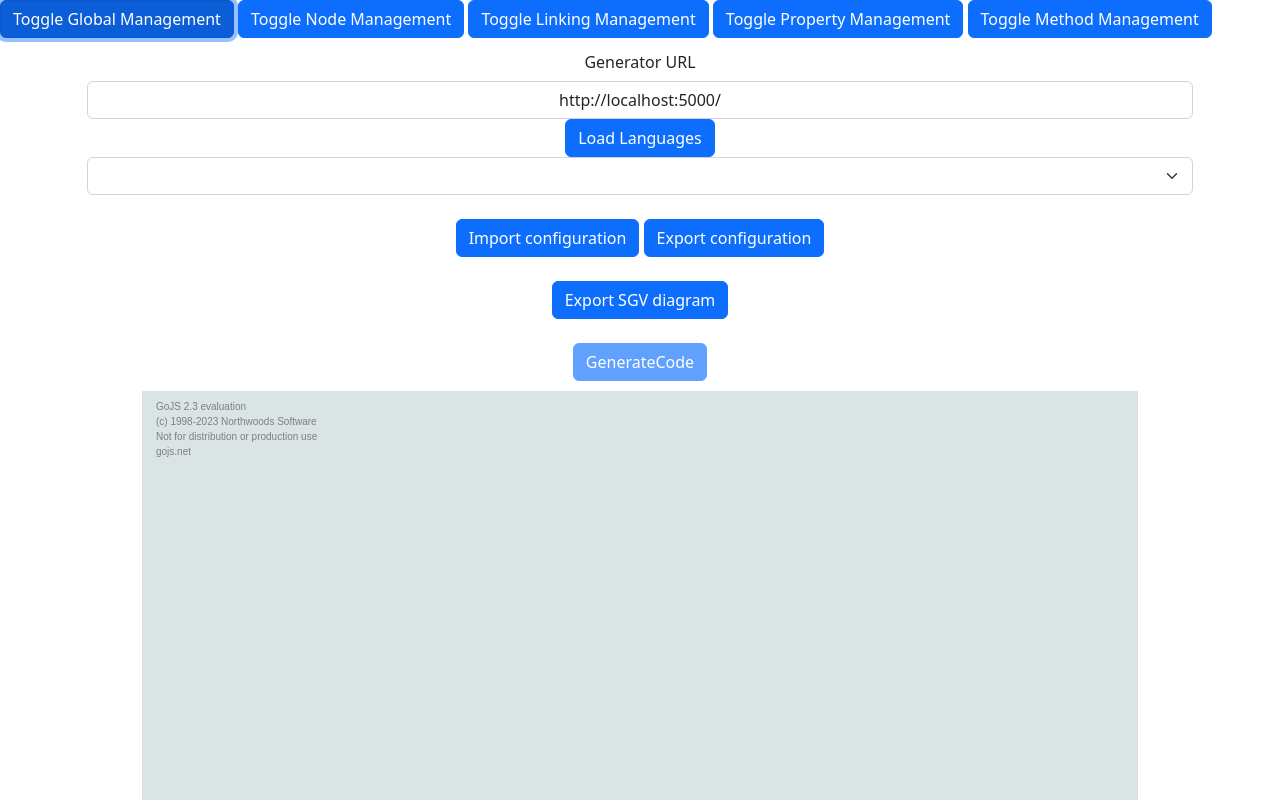
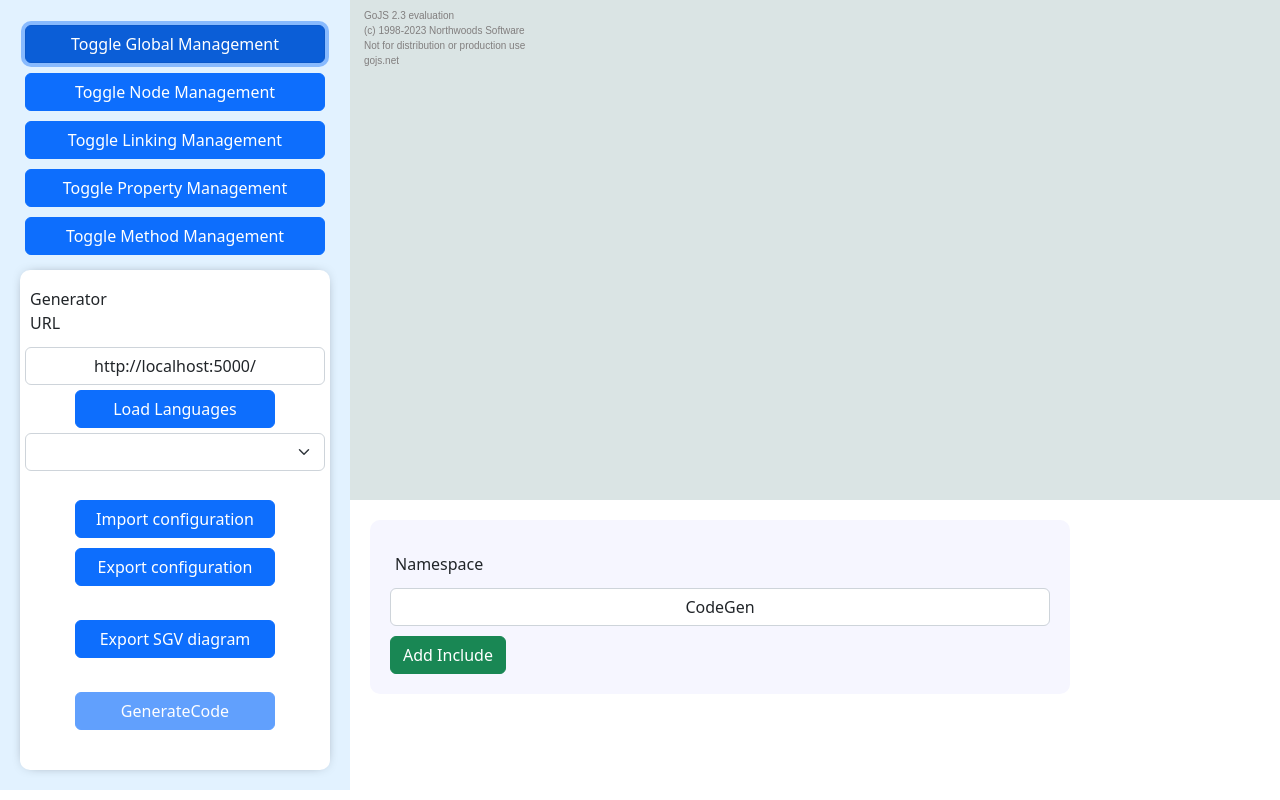
Before and after one commit to jkonvicka/CodeGenerator, a plain HTML site: page Client/index.html in a window 1280 px wide. Both pictures are taken after a click on the button "Toggle Global Management". Shown: the top 800 px of the page. Drawn offline with Linux system fonts and the light colour scheme.

Commit message:
New design

```diff
--- a/Client/css/style.css
+++ b/Client/css/style.css
@@ -1,5 +1,5 @@
 #diagramDiv{
-    width:90%;
+    width:100%;
     height:500px;
     background-color: #DAE4E4;
     margin: auto;
@@ -14,3 +14,97 @@
     top:10px;
     right:20px;
 }
+
+.rightSide{
+    width: 350px;
+    padding: 20px;
+    float: left;
+    text-align: center;
+    background: #e2f2ff;
+}
+
+.rightSide button{
+    width: 300px;
+    margin: 5px;
+}
+
+.rightSide .row{
+    background: #ffffff;
+    border-radius: 10px;
+    margin-top: 10px;
+    box-shadow: 0px 0px 14px -8px;
+    height: 500px
+}
+
+.text-center button{
+    width: 200px;
+}
+
+.row>* {
+    flex-shrink: 0;
+    width: 100%;
+    max-width: 100%;
+    padding: 0;
+    margin-top: 0;
+}
+
+.leftSide .row{
+    padding: 0;
+}
+
+#globalManagement, #linkingManagement, #nodeManagement, #properyManagement, #methodManagement {
+    display: block;
+    width: 700px;
+    float: left;
+    background: #f6f6ff;
+    margin: 20px;
+    padding: 20px;
+    border-radius: 10px;
+}
+
+#globalManagement button, #nodeManagement button, #properyManagement button, #methodManagemen button{
+margin-top: 10px;
+}
+
+#linkingManagement button{
+    margin-left: 10px;
+}
+ .col-form-label{
+    float: left;
+    margin: 5px;
+    text-align: left;
+}
+
+.form-check{
+    width: 20px;
+    margin-left: 100px;
+}
+#propertyDataType, #selectedNodePropertyList, #selectedNodeMethodList{
+    padding:7px;
+}
+
+#properyManagement .col{
+    width: 400px;
+}
+#properyManagement button{
+    margin-left: -10px;
+    margin-bottom: 10px;
+}
+
+#properyManagement{
+    width: 440px;
+}
+
+.form-group, #AddMethod, #RemoveMethod{
+    margin: 10px;
+}
+#selectedNodeMethodList{
+    width: 640px;
+}
+
+.includeField button{width: 100px;
+    margin-left: 10px;
+    line-height: 20px;
+    margin-bottom: 10px;
+    margin-top: 0px;
+}
--- a/Client/index.html
+++ b/Client/index.html
@@ -6,6 +6,7 @@
       <title>Diagramr</title>
    </head>
    <body onload="">
+      <div class="rightSide">
       <button type="button" class="btn btn-primary" id="ToggleGlobal">Toggle Global Management</button>
       <button type="button" class="btn btn-primary" id="ToggleNode">Toggle Node Management</button>
       <button type="button" class="btn btn-primary" id="ToggleLinking">Toggle Linking Management</button>
@@ -36,6 +37,9 @@
                </form>
             </div>
          </div>
+      </div>
+   </div>
+   <div class="leftSide">
          <div class="row">
             <div class="col">
                <div id="diagramDiv"></div>
@@ -77,7 +81,7 @@
                         <input type="text" class="form-control text-center" id="namespaceField" value="CodeGen">
                   <div id="includeFieldsContainer">
                   </div>
-                  <button type="button" class="btn btn-primary"  onclick="addIncludeField()">Add Include</button>
+                  <button type="button" class="btn btn-success"  onclick="addIncludeField()">Add Include</button>
               </form>
             </div>
          </div>
@@ -137,6 +141,7 @@
                   </div>
                </form>
             </div>
+            <br><hr>
             <div class="col">
                <button type="button" class="btn btn-primary" id="RemoveProperty">RemoveProperty</button>
                <div class="row justify-content-center">
@@ -144,12 +149,14 @@
                   </select>
                </div>
             </div>
+            <br><hr>
             <div class="col">
                <button type="button" class="btn btn-primary" id="ShowProperties">ShowProperties</button>
             </div>
          </div>
          <div class="row" id="methodManagement">
             <div class="col">
+               <button type="button" class="btn btn-primary" id="AddMethod">Add Method</button>
                <div class="form-group">
                   <label for="methodName">Method Name:</label>
                   <input type="text" class="form-control" id="methodName" placeholder="Enter method name">
@@ -180,8 +187,8 @@
                   </div>
                   <button type="button" class="btn btn-success" onclick="addParameter()">Add Parameter</button>
                </div>
-               <button type="button" class="btn btn-primary" id="AddMethod">Add Method</button>
             </div>
+            <br><hr>
             <div class="col">
                <button type="button" class="btn btn-primary" id="RemoveMethod">RemoveMethod</button>
                <div class="row justify-content-center">
@@ -191,6 +198,7 @@
             </div>
          </div>
       </div>
+   </div>
    </body>
 </html>
 <script src="./script/includes/go-debug.js"></script>
@@ -208,11 +216,11 @@
       var nameInput = document.createElement('input');
       nameInput.type = 'text';
       nameInput.name = 'parameterName';
-      nameInput.className = 'col-4 form-control';
+      nameInput.className = 'form-control';
       nameInput.placeholder = 'Parameter name';
 
       var typeSelect = document.createElement('select');
-      typeSelect.className = 'col-4 form-control';
+      typeSelect.className = 'form-control';
       typeSelect.name = 'parameterType';
 
       var option1 = document.createElement('option');
```
